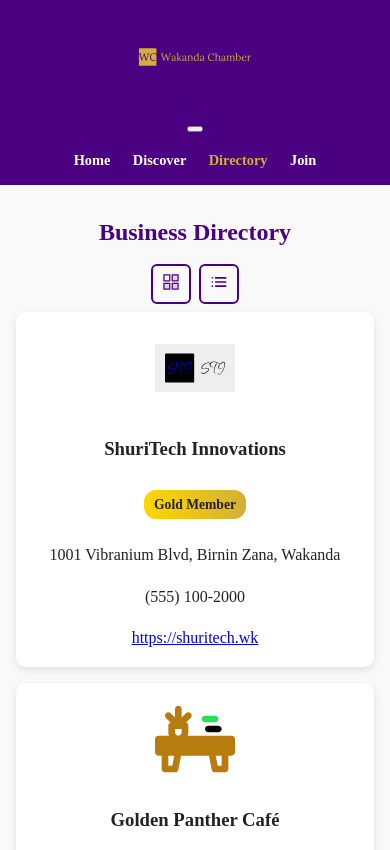
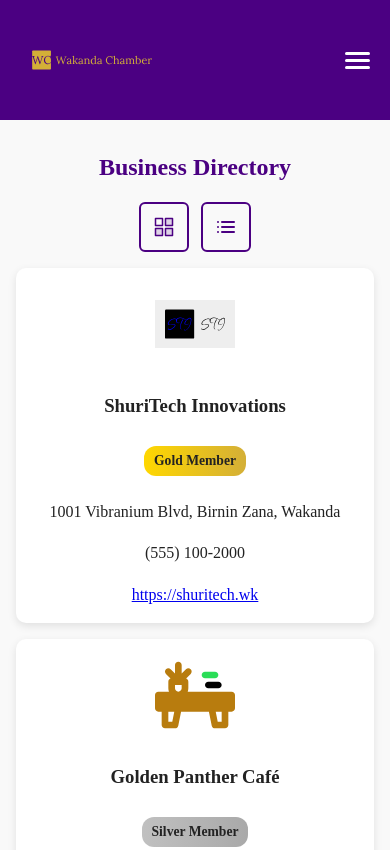
Before and after one commit to SS-ims/wdd231, a plain HTML site: page chamber/directory.html in a window 390 px wide. Shown: the top 850 px of the page. Drawn offline with Linux system fonts and the light colour scheme; a script that the page names is missing.

Commit message:
Enhance navigation styles and implement responsive hamburger menu for mobile

```diff
--- a/chamber/styles/styles.css
+++ b/chamber/styles/styles.css
@@ -19,27 +19,90 @@ header {
   background-color: var(--primary-color);
   color: #fff;
   padding: 1em;
+  position: relative;
+  z-index: 100;
 }
 
+/* NAVIGATION STYLES */
 nav {
   display: flex;
   justify-content: space-between;
   align-items: center;
+  position: relative;
 }
 
+.nav-brand {
+  display: flex;
+  align-items: center;
+  z-index: 1001;
+}
+
+.logo {
+  max-width: 200px;
+  height: auto;
+}
+
+/* Hamburger Menu */
+.hamburger {
+  display: none;
+  flex-direction: column;
+  background: none;
+  border: none;
+  cursor: pointer;
+  padding: 0.5rem;
+  z-index: 1001;
+  position: relative;
+}
+
+.hamburger-line {
+  width: 25px;
+  height: 3px;
+  background-color: #fff;
+  margin: 2px 0;
+  transition: 0.3s;
+  border-radius: 2px;
+}
+
+/* Hamburger Animation */
+.hamburger.active .hamburger-line:nth-child(1) {
+  transform: rotate(-45deg) translate(-5px, 6px);
+}
+
+.hamburger.active .hamburger-line:nth-child(2) {
+  opacity: 0;
+}
+
+.hamburger.active .hamburger-line:nth-child(3) {
+  transform: rotate(45deg) translate(-5px, -6px);
+}
+
+/* Navigation Links */
 .nav-links {
   display: flex;
   list-style: none;
   gap: 1em;
+  margin: 0;
+  padding: 0;
+  align-items: center;
 }
 
 .nav-links a {
   color: #fff;
   text-decoration: none;
   font-weight: bold;
+  transition: color 0.3s ease;
+}
+
+.nav-links li {
+  list-style: none;
+  margin: 0;
 }
 
 .nav-links a.active {
+  color: var(--secondary-color);
+}
+
+.nav-links a:hover {
   color: var(--secondary-color);
 }
 
@@ -65,7 +128,7 @@ h1 {
   background: none;
   border: 2px solid var(--primary-color);
   border-radius: 6px;
-  padding: 8px;
+  padding: 5px;
   cursor: pointer;
   transition: 0.3s;
 }
@@ -128,8 +191,7 @@ footer {
 
 /* RESPONSIVE DESIGN - Mobile First Approach */
 
-/* Base styles are mobile-first (320px+) */
-/* Ensure no horizontal scrolling */
+
 * {
   box-sizing: border-box;
 }
@@ -138,37 +200,85 @@ html, body {
   overflow-x: hidden;
 }
 
-/* Mobile-specific adjustments (320px - 480px) */
-@media (max-width: 480px) {
+@media (max-width: 768px) {
   header {
     padding: 0.75em;
+    transition: height 0.3s ease;
   }
 
-  nav {
+  /* Show hamburger menu on mobile */
+  .hamburger {
+    display: flex;
+  }
+
+  /* Navigation links integrated into header */
+  .nav-links {
+    position: absolute;
+    top: 100%;
+    left: 0;
+    width: 100%;
+    background-color: var(--primary-color);
     flex-direction: column;
-    gap: 1em;
+    justify-content: flex-start;
+    align-items: center;
+    gap: 0;
+    max-height: 0;
+    overflow: hidden;
+    transition: max-height 0.3s ease;
+    z-index: 999;
+    box-shadow: 0 2px 10px rgba(0, 0, 0, 0.2);
+  }
+
+  /* Show navigation when active */
+  .nav-links.active {
+    max-height: 300px;
+    padding: 1rem 0;
+  }
+
+  .nav-links li {
+    list-style: none;
+    margin: 0;
+    width: 100%;
+    text-align: center;
+  }
+
+  .nav-links a {
+    color: #fff;
+    text-decoration: none;
+    font-weight: bold;
+    font-size: 1.2rem;
+    padding: 0.75rem;
+    display: block;
+    text-align: center;
+    border-bottom: 1px solid rgba(255, 255, 255, 0.1);
+    transition: all 0.3s ease;
+  }
+
+  .nav-links a:hover {
+    background-color: rgba(255, 255, 255, 0.1);
+    color: var(--secondary-color);
+  }
+
+  .nav-links a.active {
+    color: var(--secondary-color);
+    background-color: rgba(212, 175, 55, 0.2);
   }
 
   .logo {
-    max-width: 150px;
+    max-width: 160px;
     height: auto;
   }
 
-  .nav-links {
-    flex-wrap: wrap;
-    justify-content: center;
-    gap: 0.5em;
-    margin: 0;
-    padding: 0;
-  }
-
-  .nav-links a {
-    padding: 0.5em;
-    font-size: 0.9em;
+  /* Ensure main content is pushed down properly */
+  body {
+    padding-top: 0;
   }
 
   main {
     padding: 1em;
+    position: relative;
+    z-index: 1;
+    margin-top: 0;
   }
 
   h1 {
@@ -177,18 +287,23 @@ html, body {
   }
 
   .view-toggle {
-    gap: 0.5em;
-    margin: 0.5em 0;
+    gap: 0.75em;
+    margin: 1em 0;
+    justify-content: center;
   }
 
   .view-toggle button {
-    padding: 6px;
-    min-width: 40px;
+    padding: 10px;
+    min-width: 50px;
+    min-height: 50px;
+    display: flex;
+    align-items: center;
+    justify-content: center;
   }
 
   .view-toggle button img {
-    width: 20px;
-    height: 20px;
+    width: 24px;
+    height: 24px;
   }
 
   /* Grid adjustments for very small screens */
@@ -239,7 +354,37 @@ html, body {
 }
 
 /* Tablets (769px - 1024px) */
-@media (min-width: 769px) and (max-width: 1024px) {
+@media (min-width: 769px) {
+  /* Hide hamburger menu on larger screens */
+  .hamburger {
+    display: none;
+  }
+
+  /* Reset navigation for larger screens */
+  .nav-links {
+    position: static;
+    width: auto;
+    height: auto;
+    background: none;
+    flex-direction: row;
+    justify-content: flex-end;
+    align-items: center;
+    gap: 1rem;
+    left: auto;
+  }
+
+  .nav-links a {
+    font-size: 1rem;
+    padding: 0.5rem 1rem;
+  }
+
+  nav {
+    display: grid;
+    grid-template-columns: 1fr auto;
+    max-width: 1200px;
+    align-items: center;
+  }
+
   .grid {
     grid-template-columns: repeat(auto-fit, minmax(280px, 1fr));
   }
@@ -255,9 +400,35 @@ html, body {
     padding: 1.5em;
   }
 
+  /* Ensure hamburger is hidden on desktop */
+  .hamburger {
+    display: none;
+  }
+
+  /* Desktop navigation layout */
   nav {
+    display: grid;
+    grid-template-columns: 1fr auto;
     max-width: 1200px;
     margin: 0 auto;
+    align-items: center;
+  }
+
+  .nav-links {
+    position: static;
+    width: auto;
+    height: auto;
+    background: none;
+    flex-direction: row;
+    justify-content: flex-end;
+    align-items: center;
+    gap: 2rem;
+    left: auto;
+  }
+
+  .nav-links a {
+    font-size: 1.1rem;
+    padding: 0.5rem 1rem;
   }
 
   .grid {
```
